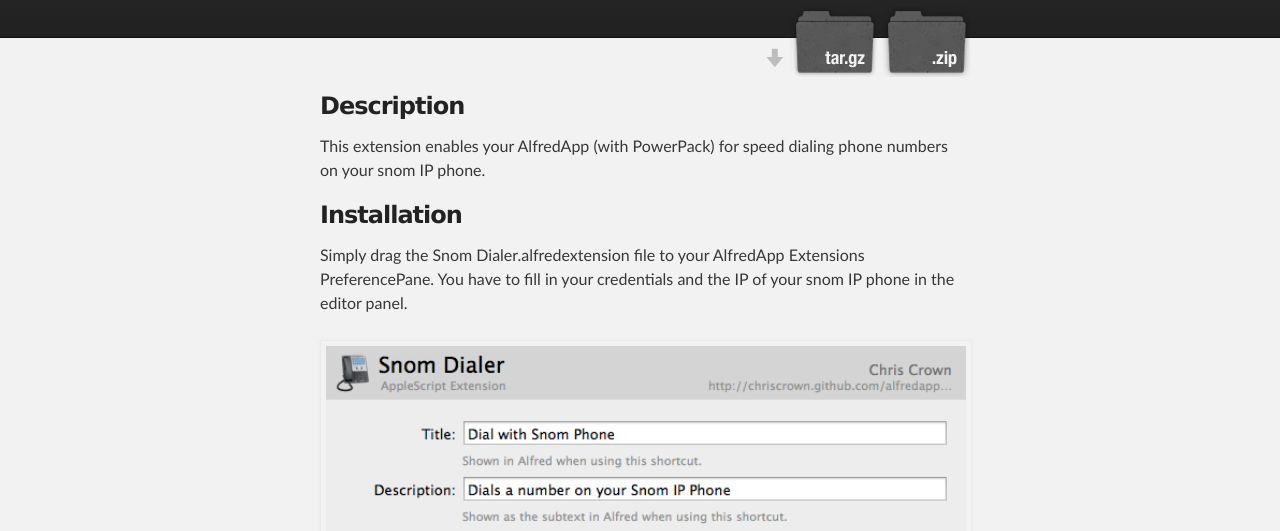
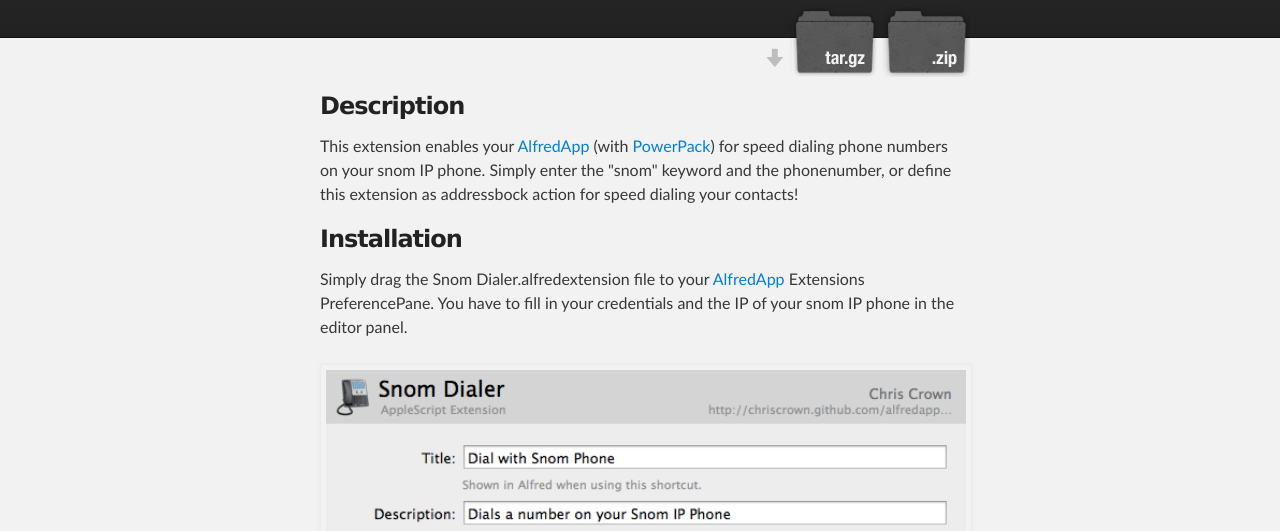
Before and after one commit to chriscrown/alfredapp_snom_dialer, a plain HTML site: page index.html in a window 1280 px wide. Shown: the part 208-739 px from the top of the page. Drawn offline with Linux system fonts and the light colour scheme.

Commit message:
Updated instructions.

```diff
--- a/index.html
+++ b/index.html
@@ -33,11 +33,11 @@
       <section id="main_content" class="inner">
         <h3>Description</h3>
 
-<p>This extension enables your AlfredApp (with PowerPack) for speed dialing phone numbers on your snom IP phone.</p>
+<p>This extension enables your <a href="http://www.alfredapp.com">AlfredApp</a> (with <a href="http://www.alfredapp.com/powerpack/">PowerPack</a>) for speed dialing phone numbers on your snom IP phone. Simply enter the "snom" keyword and the phonenumber, or define this extension as addressbock action for speed dialing your contacts!</p>
 
 <h3>Installation</h3>
 
-<p>Simply drag the Snom Dialer.alfredextension file to your AlfredApp Extensions PreferencePane. You have to fill in your credentials and the IP of your snom IP phone in the editor panel.</p>
+<p>Simply drag the Snom Dialer.alfredextension file to your <a href="http://www.alfredapp.com">AlfredApp</a> Extensions PreferencePane. You have to fill in your credentials and the IP of your snom IP phone in the editor panel.</p>
 <img src="images/credentials.png" alt="Insert your credentials.">
 
 <h3>Important</h3>
```
